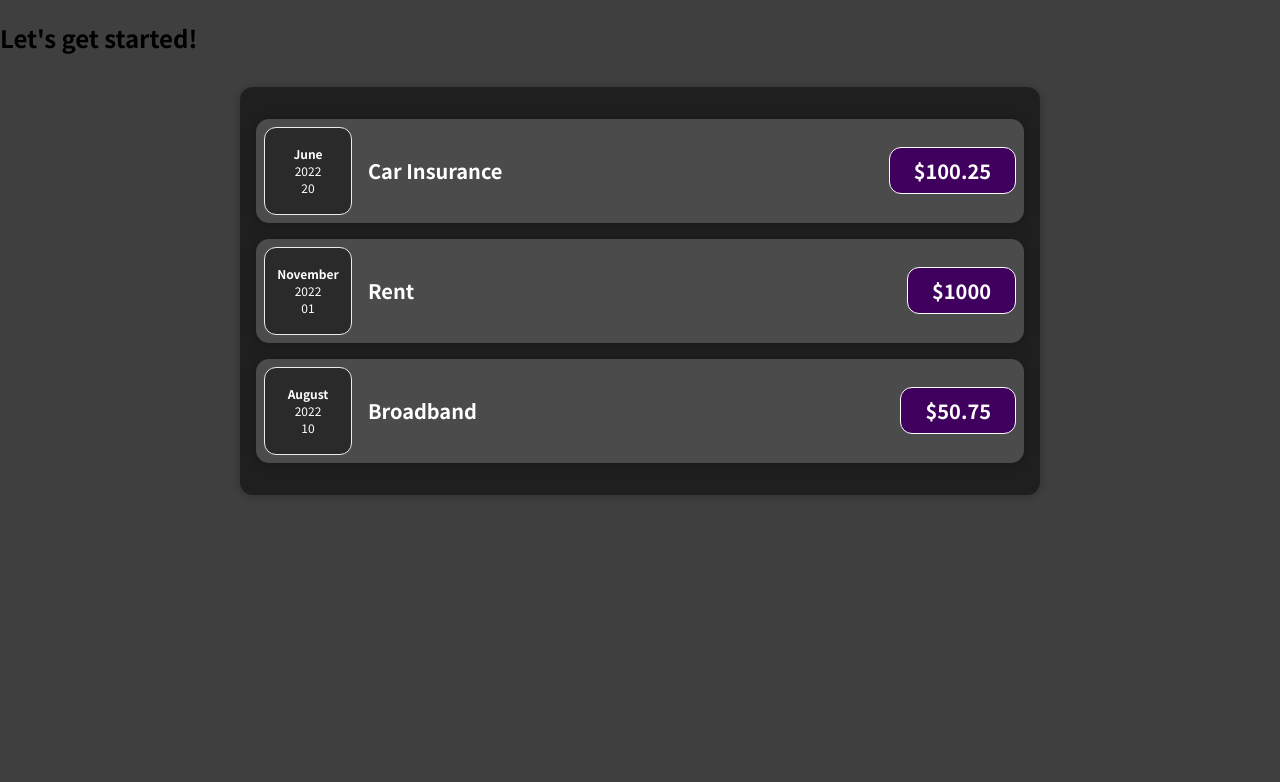
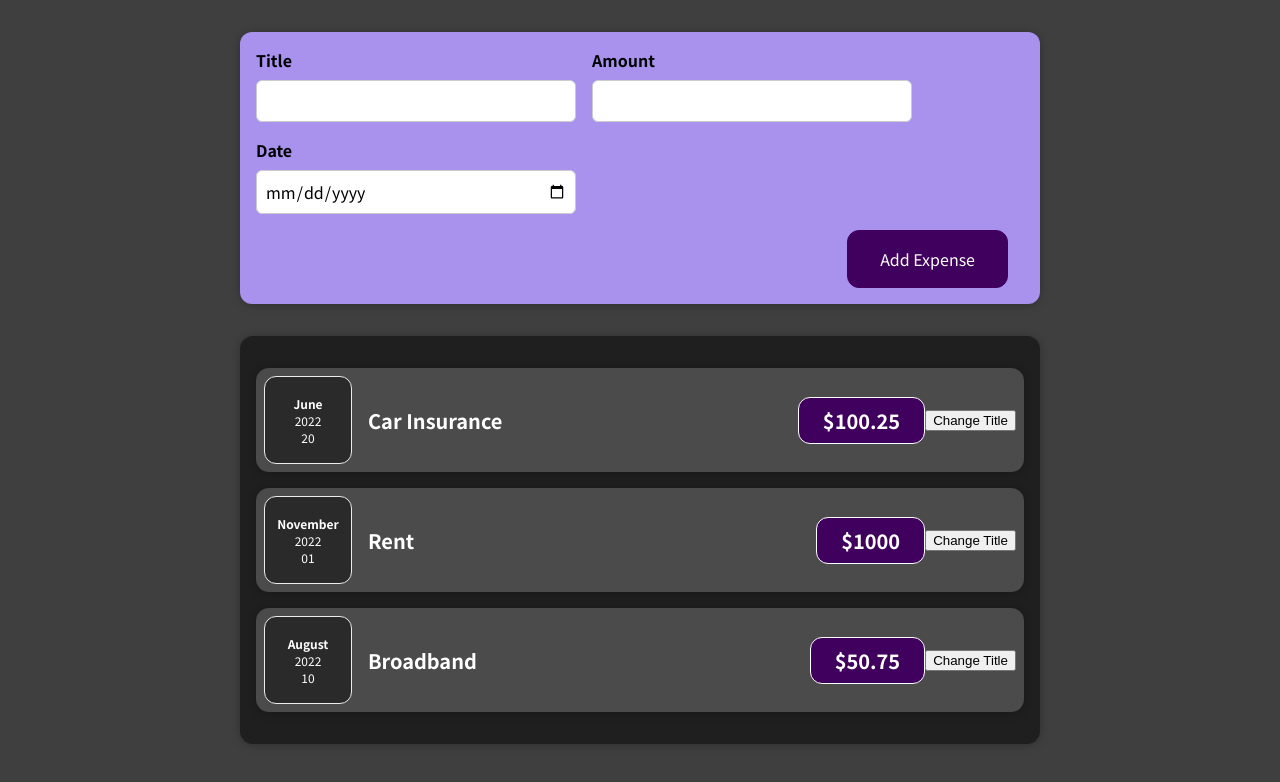
Before and after one commit to ajeetcloud/react-spring-expense-app, a React (Create React App) app in the folder react-app/: page / in a window 1280 px wide. Shown: the top 782 px of the page. Built offline with nearby package versions, Linux system fonts and the light colour scheme.

Commit message:
Added expense form

```diff
--- a/react-app/src/App.js
+++ b/react-app/src/App.js
@@ -1,4 +1,5 @@
 import Expenses from "./components/Expenses/Expenses";
+import NewExpense from "./components/NewExpense/NewExpense";
 
 const App = () => {
     const expenses = [
@@ -7,9 +8,13 @@
         {title: 'Broadband', amount: '50.75', date: new Date(2022, 7, 10)},
     ];
 
+    const addExpenseHandler = (newForm) => {
+        console.log(newForm)
+    }
+
     return (
         <div>
-            <h2>Let's get started!</h2>
+            <NewExpense onAddExpense={addExpenseHandler}/>
             <Expenses items={expenses}/>
         </div>
     );
--- a/react-app/src/components/Expenses/ExpenseItem.js
+++ b/react-app/src/components/Expenses/ExpenseItem.js
@@ -1,15 +1,25 @@
 import "./ExpenseItem.css";
 import ExpenseDate from "./ExpenseDate";
 import Card from "../UI/Card";
+import {useState} from "react";
 
 const ExpenseItem = (props) => {
+
+    const [title, setTitle] = useState(props.title);
+
+    const clickHandler = () => {
+        setTitle('Updated');
+    };
+
     return (
         <Card className="expense-item">
             <ExpenseDate date={props.date}/>
             <div className="expense-item__description">
-                <h2>{props.title}</h2>
+                <h2>{title}</h2>
                 <div className="expense-item__price">${props.amount}</div>
             </div>
+            <button onClick={clickHandler}>Change Title
+            </button>
         </Card>
     );
 }
--- /dev/null
+++ b/react-app/src/components/NewExpense/ExpenseForm.css
@@ -0,0 +1,26 @@
+.new-expense__controls {
+    display: flex;
+    flex-wrap: wrap;
+    gap: 1rem;
+    margin-bottom: 1rem;
+    text-align: left;
+}
+
+.new-expense__control label {
+    font-weight: bold;
+    margin-bottom: 0.5rem;
+    display: block;
+}
+
+.new-expense__control input {
+    font: inherit;
+    padding: 0.5rem;
+    border-radius: 6px;
+    border: 1px solid #ccc;
+    width: 20rem;
+    max-width: 100%;
+}
+
+.new-expense__actions {
+    text-align: right;
+}
--- /dev/null
+++ b/react-app/src/components/NewExpense/ExpenseForm.js
@@ -0,0 +1,90 @@
+import './ExpenseForm.css';
+import {useState} from "react";
+
+const ExpenseForm = (props) => {
+    const [enteredTitle, setEnteredTitle] = useState('');
+    const [enteredAmount, setAmount] = useState('');
+    const [enteredDate, setDate] = useState('');
+
+    const titleChangeHandler = (event) => {
+        setEnteredTitle(event.target.value);
+    };
+
+    const amountChangeHandler = (event) => {
+        setAmount(event.target.value);
+    }
+
+    const dateChangeHandler = (event) => {
+        setDate(event.target.value);
+    }
+
+
+    /*  const [userInput, setUserInput] = useState({
+          enteredTitle: '',
+          enteredAmount: '',
+          enteredDate: '',
+      });
+      const titleChangeHandler = (event) => {
+          /!*  setUserInput({
+                ...userInput,
+                enteredTitle: event.target.value,
+            });*!/
+        /!*  // Better approach!
+        setUserInput((prevState) => {
+              return {...prevState, enteredTitle: event.target.value};
+          });*!/
+      };
+
+      const amountChangeHandler = (event) => {
+          setUserInput({
+              ...userInput,
+              enteredAmount: event.target.value,
+          });
+      };
+
+      const dateChangeHandler = (event) => {
+          setUserInput({
+              ...userInput,
+              enteredDate: event.target.value,
+          });
+      };
+  */
+
+    const submitHandler = (event) => {
+        event.preventDefault();
+        const expenseData = {
+            title: enteredTitle,
+            amount: enteredAmount,
+            date: new Date(enteredDate),
+        };
+        props.onSaveExpenseData(expenseData);
+        setEnteredTitle('');
+        setAmount('');
+        setDate('');
+    };
+
+    return (
+        <form onSubmit={submitHandler}>
+            <div className="new-expense__controls">
+                <div className="new-expense__control">
+                    <label>Title</label>
+                    <input type="text" value={enteredTitle} onChange={titleChangeHandler}/>
+                </div>
+                <div className="new-expense__control">
+                    <label>Amount</label>
+                    <input type="number" min="0.01" step="0.01" value={enteredAmount} onChange={amountChangeHandler}/>
+                </div>
+                <div className="new-expense__control">
+                    <label>Date</label>
+                    <input type="date" min="2019-01-01" max="2022-12-31" value={enteredDate}
+                           onChange={dateChangeHandler}/>
+                </div>
+            </div>
+            <div className="new-expense__actions">
+                <button type="submit">Add Expense</button>
+            </div>
+        </form>
+    );
+
+};
+export default ExpenseForm;
--- /dev/null
+++ b/react-app/src/components/NewExpense/NewExpense.css
@@ -0,0 +1,38 @@
+.new-expense {
+    background-color: #a892ee;
+    padding: 1rem;
+    margin: 2rem auto;
+    width: 50rem;
+    max-width: 95%;
+    border-radius: 12px;
+    text-align: center;
+    box-shadow: 0 1px 8px rgba(0, 0, 0, 0.25);
+}
+
+.new-expense button {
+    font: inherit;
+    cursor: pointer;
+    padding: 1rem 2rem;
+    border: 1px solid #40005d;
+    background-color: #40005d;
+    color: white;
+    border-radius: 12px;
+    margin-right: 1rem;
+}
+
+.new-expense button:hover,
+.new-expense button:active {
+    background-color: #510674;
+    border-color: #510674;
+}
+
+.new-expense button.alternative {
+    color: #220131;
+    border-color: transparent;
+    background-color: transparent;
+}
+
+.new-expense button.alternative:hover,
+.new-expense button.alternative:active {
+    background-color: #ddb3f8;
+}
--- /dev/null
+++ b/react-app/src/components/NewExpense/NewExpense.js
@@ -0,0 +1,19 @@
+import './NewExpense.css';
+import ExpenseForm from "./ExpenseForm";
+
+const NewExpense = (props) => {
+    const saveExpenseDataHandler = (enteredExpenseData) => {
+        const expenseData = {
+            ...enteredExpenseData,
+            id: Math.random().toString()
+        };
+        props.onAddExpense(expenseData);
+    };
+
+
+    return <div className="new-expense">
+        <ExpenseForm onSaveExpenseData={saveExpenseDataHandler}/>
+    </div>
+};
+
+export default NewExpense;
```
